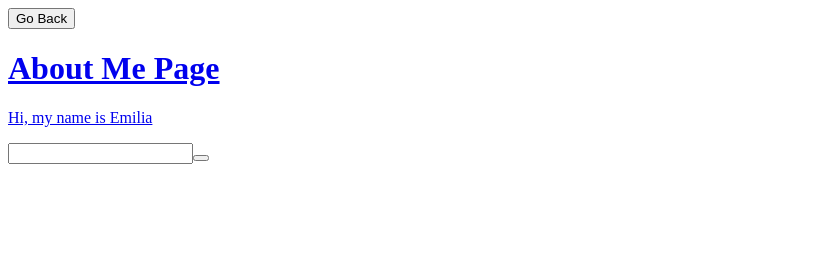
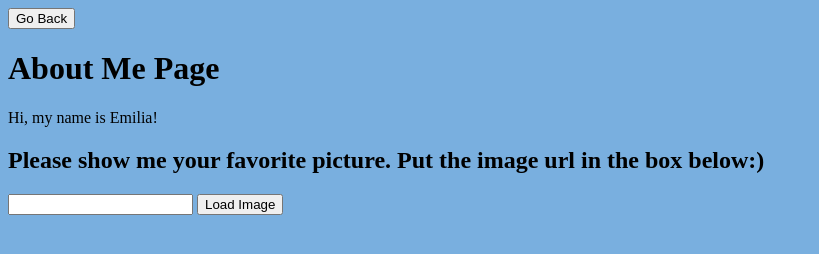
Before and after one commit to 12345Emilia/Web-Tools---Website, a plain HTML site: page aboutme.html in a window 1280 px wide. Shown: the whole page, without its empty margins (0-819 px from the left). Drawn offline with Linux system fonts and the light colour scheme.

Commit message:
uppdated function

```diff
--- a/aboutme.html
+++ b/aboutme.html
@@ -8,11 +8,12 @@
     <link href="style.css" rel="stylesheet">
     <title>About Me</title>
 </head>
-<body>
-    <a href="./index.html"</a><button >Go Back</button>
+<body class="aboutMe">
+    <a href="./index.html"><button >Go Back</button></a>
     <h1>About Me Page</h1>
-    <p>Hi, my name is Emilia</p>
-    <input type="text" id="favoritePicture"><button id="loadImageButton"></button>
-
+    <p>Hi, my name is Emilia!</p>
+    <h2>Please show me your favorite picture. Put the image url in the box below:) </h2>
+    <input type="text" id="favoritePicture"> <button id="loadImageButton" onclick="loadImage()">Load Image</button>
+    <div id="userImage"></div>
 </body>
 </html>
--- a/script.js
+++ b/script.js
@@ -1,8 +1,17 @@
-function loadImage ()  {
+function loadImage() {
+
+    // create html element
     let img = document.createElement('img');
-    img.src = document.querySelector('#favoritePicture').Value;
+    // retreieve user url
+    img.src = document.querySelector('#favoritePicture').value;
+    // put image on page
     img.classList.add('normalSizedImage');
+    // document.getElementById('userImage').appendChild(img);
 
-    let secondbutton =
+    let secondButton = document.getElementById('loadImageButton');
+    // secondButton.parentNode.insertBefore(img, secondButton.nextSibling);
+    // let secondbutton = document.getElementById
+
+    secondButton.after(img);
 
 }
--- a/style.css
+++ b/style.css
@@ -1,4 +1,4 @@
-home {
+.home {
     background-color: rgb(230, 98, 120);
 }
 
```
Also changed, not shown: index.html (+5 -1 lines).
